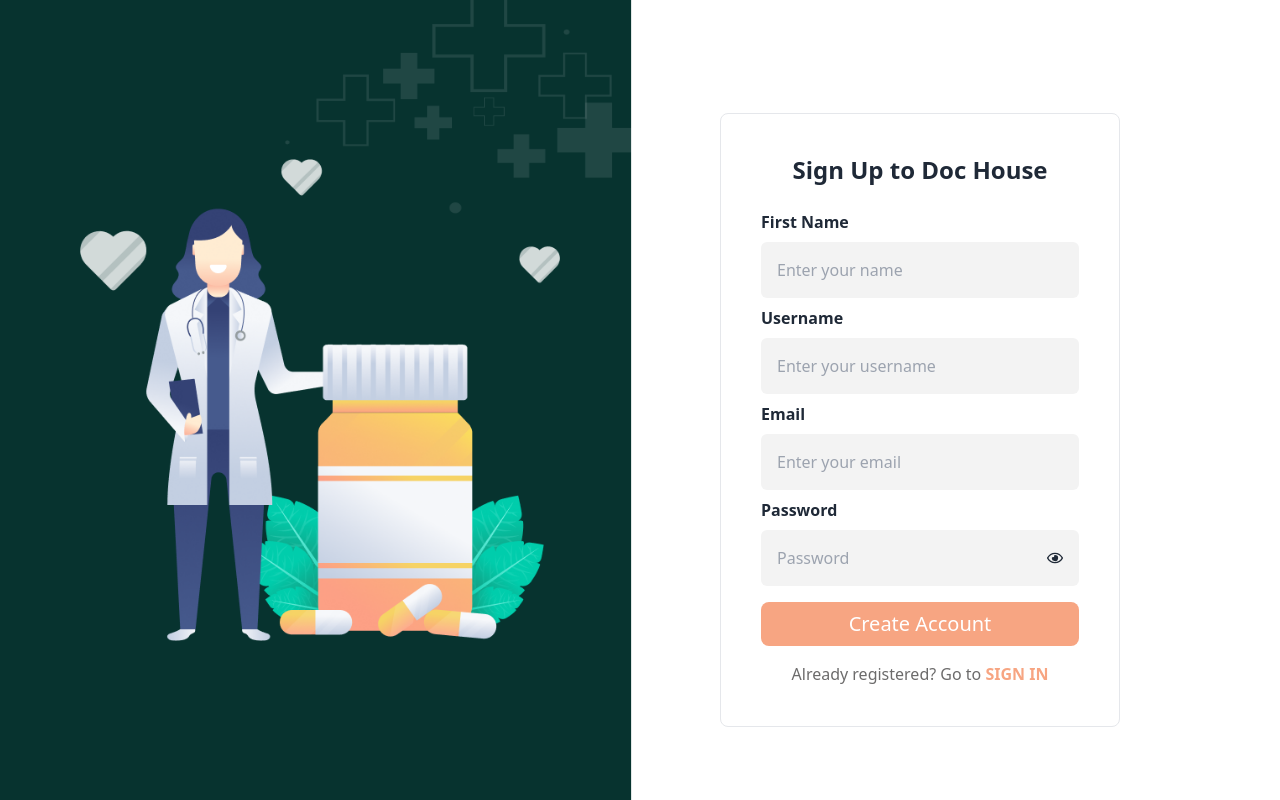
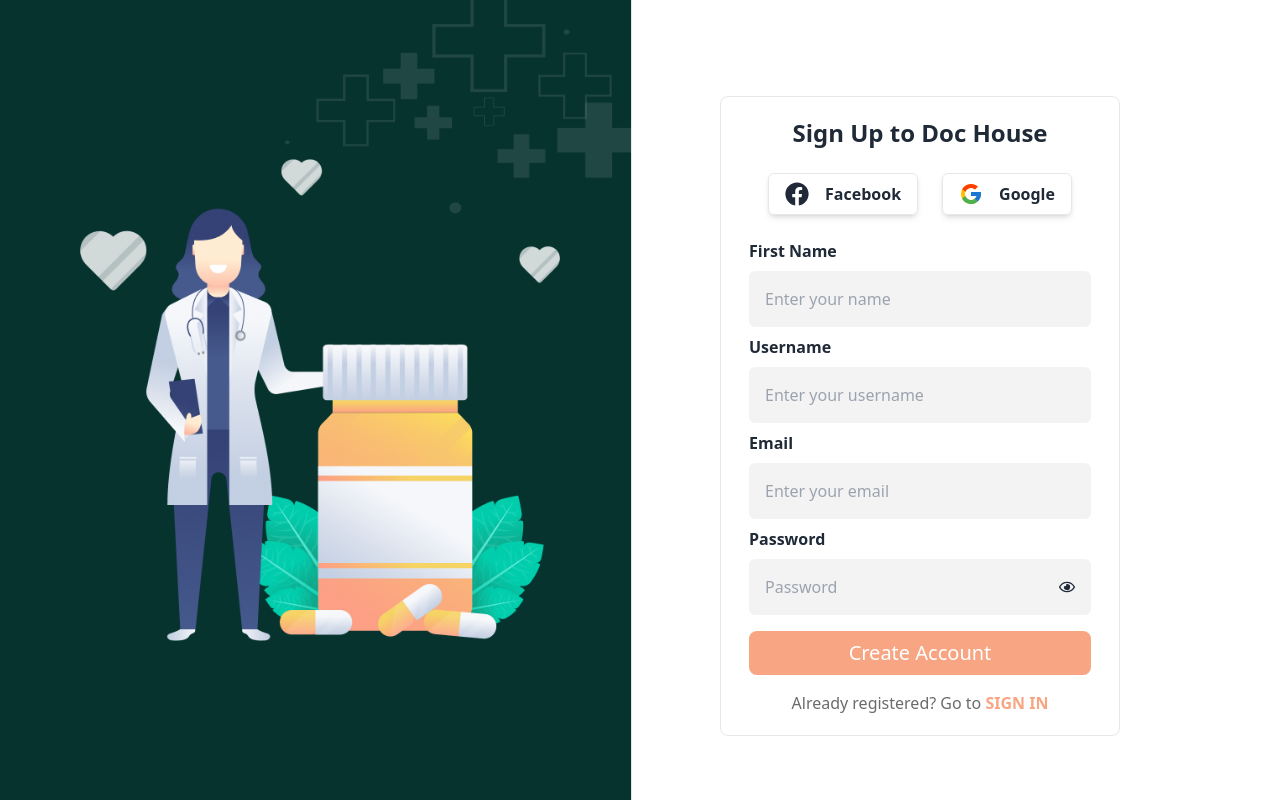
Before and after one commit to SilentNirab/madical, a React (Vite) app: page /signup in a window 1280 px wide. Built offline with nearby package versions, Linux system fonts and the light colour scheme; no server answers.

Commit message:
private route add

```diff
--- a/package.json
+++ b/package.json
@@ -21,6 +21,7 @@
     "react-dom": "^18.2.0",
     "react-helmet": "^6.1.0",
     "react-hook-form": "^7.49.3",
+    "react-hot-toast": "^2.4.1",
     "react-icons": "^4.12.0",
     "react-router-dom": "^6.21.1",
     "react-spinners": "^0.13.8",
--- a/src/Pages/Login/Login.jsx
+++ b/src/Pages/Login/Login.jsx
@@ -1,19 +1,24 @@
 import { useState } from 'react';
 import loginimg from '../../assets/images/login.png'
 import { useForm } from "react-hook-form"
-import { FaRegEye, FaRegEyeSlash } from 'react-icons/fa';
+import { FaFacebook, FaRegEye, FaRegEyeSlash } from 'react-icons/fa';
+import { FcGoogle } from "react-icons/fc";
 import { Link, useNavigate } from 'react-router-dom';
+import toast from 'react-hot-toast';
 import useAuth from '../../hooks/useAuth';
 import { Helmet } from 'react-helmet';
+import useAxios from '../../hooks/useAxios';
 const Login = () => {
-    const {signIn, } = useAuth();
-    const navigate = useNavigate()
+    const { signIn, googleSignIn, FacebookSignIn } = useAuth();
+    const publicAxios = useAxios();
+    const navigate = useNavigate();
     const [showPassword, setShowPassword] = useState(false);
     const { register, handleSubmit, formState: { errors } } = useForm();
     const onSubmit = data => {
         signIn(data.email, data.password)
             .then(result => {
                 console.log(result.user);
+                toast.success('Successfully signin!');
                 navigate('/')
             })
             .catch(error => {
@@ -32,6 +37,41 @@ const Login = () => {
     //     })
     // }
 
+    const handelGoogleSignin = () => {
+        googleSignIn()
+            .then((result) => {
+                // create entry in db
+                console.log(result.user);
+                const userInfo = {
+                    name: result.user.displayName,
+                    email: result.user.email
+                }
+                publicAxios.post('/users', userInfo)
+                    .then(res => {
+                        if (res.data.insertedID) {
+                            toast.success('Successfully signin!');
+                        }
+                    })
+                navigate('/');
+            })
+            .then(error => {
+                console.error(error);
+            })
+
+    }
+    const handelFAcebookSignin = () => {
+        FacebookSignIn()
+            .then((result) => {
+                console.log(result)
+                toast.success('Successfully signin!');
+                navigate('/');
+            })
+            .then(error => {
+                console.error(error);
+            })
+
+    }
+
     return (
         <div className="">
             <Helmet>
@@ -44,6 +84,14 @@ const Login = () => {
                 <div className="md:w-2/4 px-10 lg:px-20 lg:pr-40">
                     <div className="border border-gray-200 rounded-lg p-10 space-y-6 mb-10 md:mb-0">
                         <h3 className='text-2xl font-bold text-center'>Sign in to Doc House</h3>
+                        <div className="flex justify-center gap-6">
+                            <button onClick={handelFAcebookSignin} className='flex justify-center items-center border px-4 py-2 rounded-md shadow-md gap-4 font-semibold'>
+                                <FaFacebook className='text-2xl'></FaFacebook> Facebook
+                            </button>
+                            <button onClick={handelGoogleSignin} className='flex justify-center items-center border px-4 py-2 rounded-md shadow-md gap-4 font-semibold'>
+                                <FcGoogle className='text-2xl'></FcGoogle> Google
+                            </button>
+                        </div>
                         <form className="w-full flex flex-col gap-2" onSubmit={handleSubmit(onSubmit)}>
 
                             <label className='font-bold'>Email</label>
@@ -77,6 +125,7 @@ const Login = () => {
                             <input className="bg-[#F7A582] text-xl py-2 my-2 hover:bg-[#ca8668] text-white rounded-lg col-span-2" type="submit" value="Sign in" />
                             <p className='text-center text-[#6C6B6B]'>Please register at first. Go to <Link to={'/signup'} className="text-[#F7A582] font-bold">SIGN UP</Link></p>
                         </form>
+
                     </div>
                 </div>
             </div>
--- a/src/Pages/Shared/Navbar/Navbar.jsx
+++ b/src/Pages/Shared/Navbar/Navbar.jsx
@@ -3,6 +3,7 @@ import logo from '../../../assets/images/logo.png'
 import Container from '../../../components/Container';
 import { NavLink } from 'react-router-dom';
 import useAuth from '../../../hooks/useAuth';
+import toast from 'react-hot-toast';
 const Navbar = () => {
     const { logOut, user } = useAuth();
     const [navbar, setNavbar] = useState(false);
@@ -20,7 +21,8 @@ const Navbar = () => {
     const handelDelete = () => {
         logOut()
         .then(
-            console.log('logout')
+            toast.success('Successfully SignOut!')
+
         )
     }
     const Navlinks = <>
@@ -33,6 +35,13 @@ const Navbar = () => {
         <li>
             <NavLink to={'/appointment'} className={({ isActive }) =>
                 isActive ? " border-b border-white" : " "} >Appointment</NavLink></li>
+                {
+            user ?
+                <li><NavLink to={'/dashboard '} className={({ isActive }) =>
+                isActive ? " border-b border-white" : " "}>Dashboard</NavLink></li>
+                :
+                ""
+        }
         {
             user ?
                 <li><NavLink onClick={handelDelete} to={'/login'} className="bg-[#F7A582] px-4 py-2 rounded-md" >Log Out</NavLink></li>
--- a/src/Pages/SignUp/SignUp.jsx
+++ b/src/Pages/SignUp/SignUp.jsx
@@ -1,14 +1,18 @@
 import { useState } from 'react';
 import loginimg from '../../assets/images/login.png'
 import { useForm } from "react-hook-form"
-import { FaRegEye, FaRegEyeSlash } from 'react-icons/fa';
+import { FaFacebook, FaRegEye, FaRegEyeSlash } from 'react-icons/fa';
+import { FcGoogle } from "react-icons/fc";
 import { Link, useNavigate } from 'react-router-dom';
 import useAuth from '../../hooks/useAuth';
 import { Helmet } from 'react-helmet';
+import useAxios from '../../hooks/useAxios';
 const SignUp = () => {
+    const { createUser, googleSignIn, FacebookSignIn } = useAuth();
+    const publicAxios = useAxios();
+    const navigate = useNavigate();
     const { register, handleSubmit, formState: { errors } } = useForm();
     const [showPassword, setShowPassword] = useState(false);
-    const {createUser} = useAuth();
     const navigete = useNavigate();
 
     const onSubmit = data => {
@@ -22,18 +26,58 @@ const SignUp = () => {
                 console.error(error);
             })
     }
+    const handelGoogleSignin = () => {
+        googleSignIn()
+            .then((result) => {
+                // create entry in db
+                const userInfo = {
+                    name: result.user.displayName,
+                    email: result.user.email
+                }
+                publicAxios.post('/users', userInfo)
+                    .then(res => {
+                        if (res.data.insertedID) {
+                            console.log('user added to the database')
+                        }
+                    })
+                navigate('/');
+            })
+            .then(error => {
+                console.error(error);
+            })
+
+    }
+    const handelFAcebookSignin = () => {
+        FacebookSignIn()
+            .then((result) => {
+                console.log(result)
+                navigate('/');
+            })
+            .then(error => {
+                console.error(error);
+            })
+
+    }
     return (
         <div className="">
             <Helmet>
                 <title>Doc House | Signup</title>
             </Helmet>
-            <div className="flex flex-col md:flex-row items-center justify-between space-y-10">
+            <div className="flex flex-col md:flex-row items-center justify-between space-y-8">
                 <div className="bg-cover bg-center min-h-[550px] md:h-screen bg-[url('assets/images/loginbg.png')] flex items-center px-20 md:w-2/4">
                     <img className='w-full' src={loginimg} alt="" />
                 </div>
                 <div className="md:w-2/4 px-10 lg:px-20 lg:pr-40">
-                    <div className="border border-gray-200 rounded-lg p-10 space-y-6 mb-10 md:mb-0">
+                    <div className="border border-gray-200 rounded-lg py-5 px-7 space-y-6 mb-10 md:mb-0">
                         <h3 className='text-2xl font-bold text-center'>Sign Up to Doc House</h3>
+                        <div className="flex justify-center gap-6">
+                            <button onClick={handelFAcebookSignin} className='flex justify-center items-center border px-4 py-2 rounded-md shadow-md gap-4 font-semibold'>
+                                <FaFacebook className='text-2xl'></FaFacebook> Facebook
+                            </button>
+                            <button onClick={handelGoogleSignin} className='flex justify-center items-center border px-4 py-2 rounded-md shadow-md gap-4 font-semibold'>
+                                <FcGoogle className='text-2xl'></FcGoogle> Google
+                            </button>
+                        </div>
                         <form className="w-full flex flex-col gap-2" onSubmit={handleSubmit(onSubmit)}>
 
                             <label className='font-bold'>First Name</label>
--- a/src/provider/AuthProvider.jsx
+++ b/src/provider/AuthProvider.jsx
@@ -1,6 +1,6 @@
 /* eslint-disable react/prop-types */
 import { createContext, useEffect, useState } from "react";
-import { GoogleAuthProvider, createUserWithEmailAndPassword, getAuth, onAuthStateChanged, sendPasswordResetEmail, signInWithEmailAndPassword, signInWithPopup, signOut, updateProfile } from "firebase/auth";
+import { FacebookAuthProvider, GoogleAuthProvider, createUserWithEmailAndPassword, getAuth, onAuthStateChanged, sendPasswordResetEmail, signInWithEmailAndPassword, signInWithPopup, signOut, updateProfile } from "firebase/auth";
 
 import app from "../Firebase/firebase.config.js";
 
@@ -12,6 +12,7 @@ const AuthProvider = ({ children }) => {
     const [loading, setLoading] = useState(true);
     const auth = getAuth(app);
     const provider = new GoogleAuthProvider();
+    const providerFacebook = new FacebookAuthProvider();
 
     const createUser = (email, password) =>{
         setLoading(true);
@@ -24,6 +25,10 @@ const AuthProvider = ({ children }) => {
     const googleSignIn = () =>{
         setLoading(true);
         return signInWithPopup(auth, provider)
+    }
+    const FacebookSignIn = () =>{
+        setLoading(true);
+        return signInWithPopup(auth, providerFacebook)
     }
     const logOut =() =>{
         setLoading(true);
@@ -54,6 +59,7 @@ const AuthProvider = ({ children }) => {
         createUser,
         signIn,
         googleSignIn,
+        FacebookSignIn,
         logOut,
         userProfileUpdate,
         resetpass
--- /dev/null
+++ b/src/router/PrivetRoute.jsx
@@ -0,0 +1,23 @@
+import { Navigate, useLocation } from "react-router";
+import useAuth from "../hooks/useAuth";
+import Loader from "../components/Loader/Loader";
+
+
+
+// eslint-disable-next-line react/prop-types
+const PrivateRoute = ({ children }) => {
+    const { user, loading } = useAuth();
+    const location = useLocation();
+
+    if (loading) {
+        return <Loader></Loader>
+
+    }
+
+    if (user) {
+        return children;
+    }
+    return <Navigate to="/login" state={{ from: location }} replace></Navigate>
+};
+
+export default PrivateRoute;
--- a/src/router/router.jsx
+++ b/src/router/router.jsx
@@ -8,6 +8,7 @@ import DocProfile from "../Pages/DocProfile/DocProfile";
 import Appointment from "../Pages/Appointment/Appointment";
 import Dashboard from "../layout/Dashboard/Dashboard";
 import Appointments from "../Pages/Dashboard/Appointments/Appointments";
+import PrivateRoute from "./PrivetRoute";
 
 
 export  const router = createBrowserRouter([
@@ -42,12 +43,12 @@ export  const router = createBrowserRouter([
     },
     {
       path: "/dashboard",
-      element: <Dashboard></Dashboard>,
+      element: <PrivateRoute><Dashboard></Dashboard></PrivateRoute>,
       errorElement: <ErrorPage></ErrorPage>,
       children:[
         {
           path: "/dashboard/appointments",
-          element: <Appointments></Appointments>
+          element: <PrivateRoute><Appointments></Appointments></PrivateRoute>
         }
       ]
     }
```
Also changed, not shown: 1 other file (tests, documents, lock files or other folders). Lines whose indentation alone changed are shown as unchanged.
